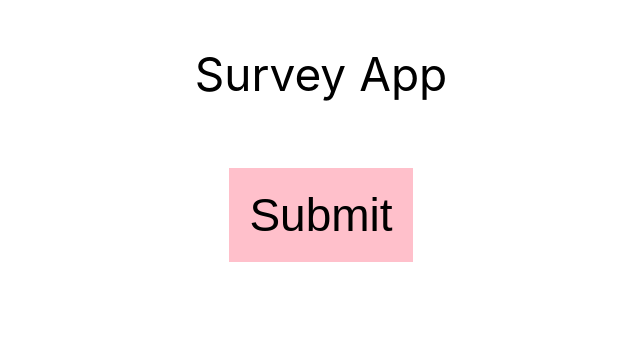
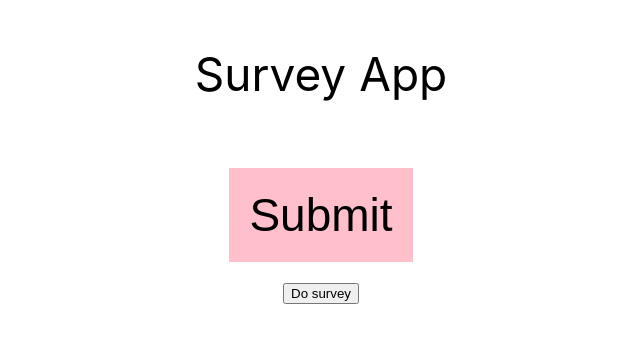
Before and after one commit to MariaAstakhova/survey-frontend, a React (Create React App) app: page /dashboard in a window 1280 px wide. Shown: the top 342 px of the page, without its empty margins (319-959 px from the left). Built offline with nearby package versions, Linux system fonts and the light colour scheme; no server answers.

Commit message:
link submit button to questions route

```diff
--- a/src/App.jsx
+++ b/src/App.jsx
@@ -2,6 +2,7 @@ import React, { Component } from "react";
 import { BrowserRouter as Router, Route } from "react-router-dom";
 import "./App.css";
 import AllQuestionnairesPage from "./pages/AllQuestionnairesPage";
+import QuestionnairePage from "./pages/QuestionnairePage";
 
 export default class App extends Component {
   render() {
@@ -9,7 +10,8 @@ export default class App extends Component {
       <>
         <main id="main-content">
           <Router>
-            <Route path="/" component={AllQuestionnairesPage} />
+            <Route path="/dashboard" component={AllQuestionnairesPage} />
+            <Route path="/questions" component={QuestionnairePage} />
           </Router>
         </main>
       </>
--- a/src/pages/AllQuestionnairesPage/index.jsx
+++ b/src/pages/AllQuestionnairesPage/index.jsx
@@ -20,6 +20,10 @@ export default class AllQuestionnairesPage extends Component {
     this.callServices();
   }
 
+  getQuestionnaires() {
+    return "/questions";
+  }
+
   render() {
     return (
       <div className="App">
@@ -29,6 +33,11 @@ export default class AllQuestionnairesPage extends Component {
         <div>
           <DisplayTopics topics={this.state.topicList} />
         </div>
+        <form action={this.getQuestionnaires()}>
+          <div>
+            <button type="submit">Do survey</button>
+          </div>
+        </form>
       </div>
     );
   }
--- /dev/null
+++ b/src/pages/QuestionnairePage/index.jsx
@@ -0,0 +1,22 @@
+import React, { Component } from "react";
+import getTopics from "../../Services/getTopics";
+import DisplayTopics from "../../Components/DisplayTopics";
+
+export default class QuestionnairePage extends Component {
+  constructor(props) {
+    super(props);
+    this.state = {
+      topicList: null
+    };
+  }
+
+  render() {
+    return (
+      <div className="App">
+        <header className="header">
+          <p>Your Survey</p>
+        </header>
+      </div>
+    );
+  }
+}
```
